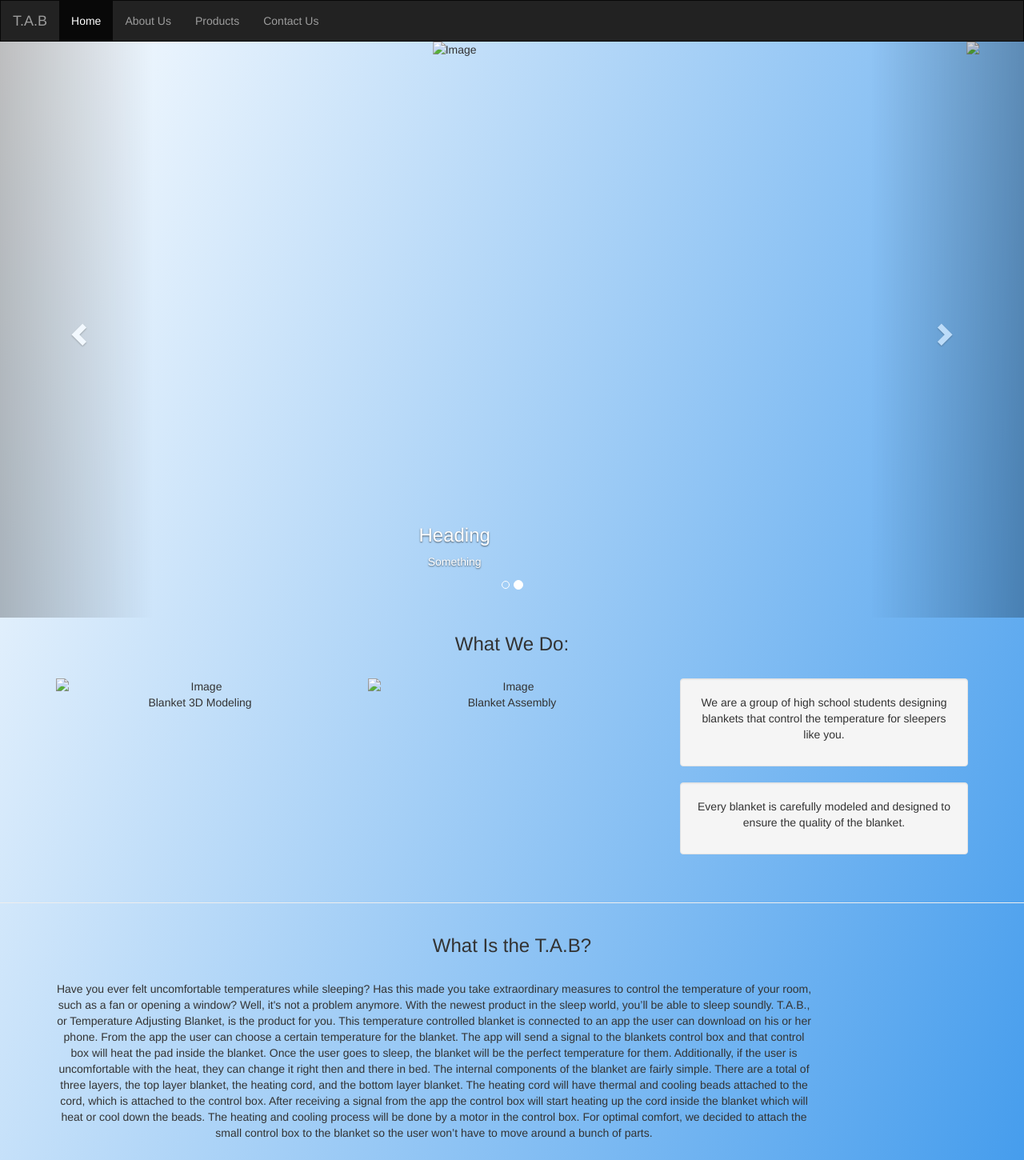
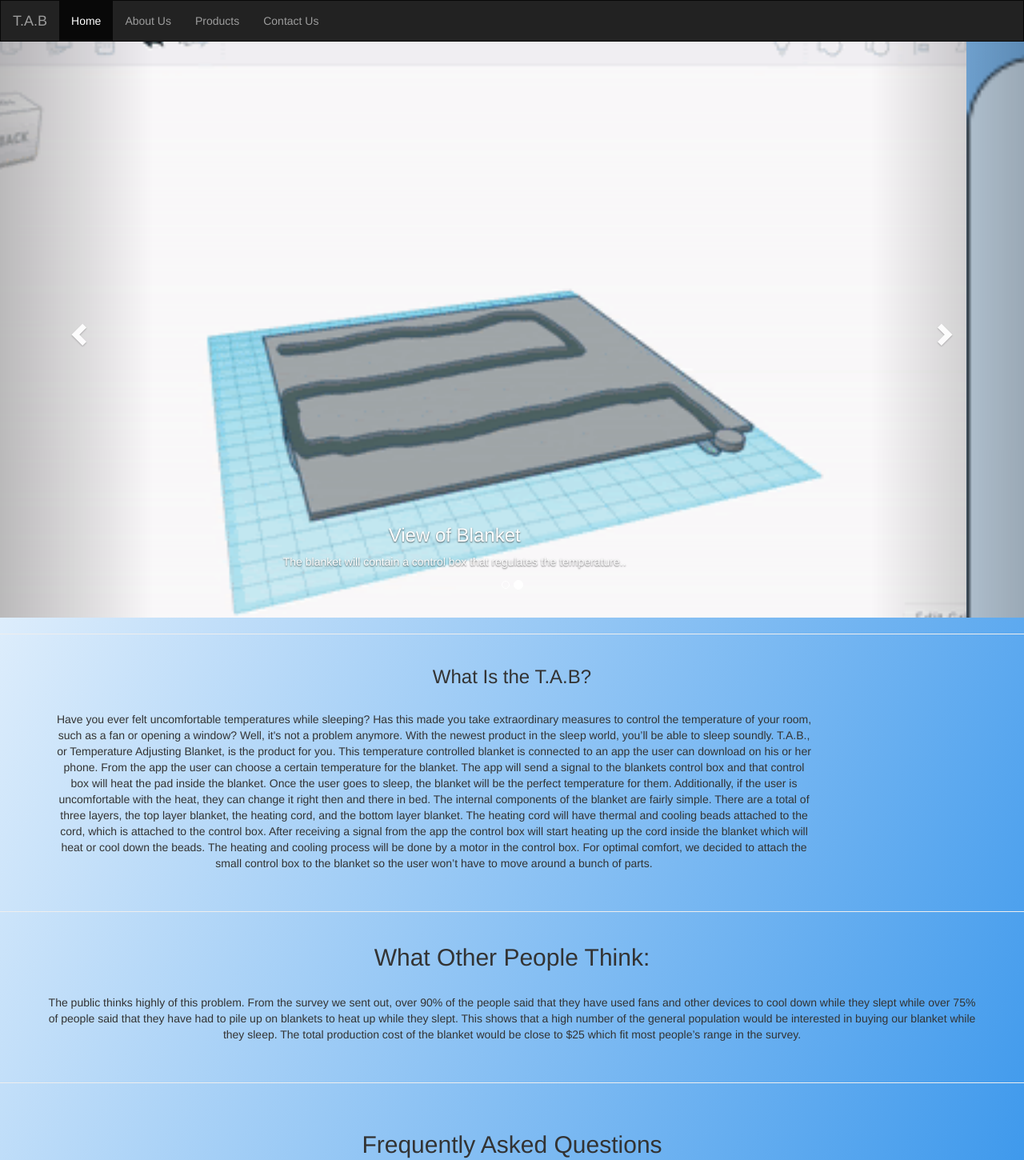
Before and after one commit to kklike32/tab, a plain HTML site: page index.html in a window 1280 px wide. Shown: the top 1450 px of the page at 80% size. Drawn offline with nearby package versions, Linux system fonts and the light colour scheme.

Commit message:
Update index.html

```diff
--- a/index.html
+++ b/index.html
@@ -71,21 +71,27 @@
         <div class='modelo-wrapper'>
         <div style="width: 100%; padding-bottom: 56.25%; position: relative">
           <div style="position: absolute; top: 0; bottom: 0; left: 0; right: 0;">
-            <img src="" alt="Image">
+            <img src="https://github.com/kklike32/tab/blob/master/blanket_cad.PNG" alt="Image of Blanket">
           </div>
           </div>
         </div>
         <div class="carousel-caption">
-          <h3>Heading</h3>
-          <p>Something</p>
+          <h3>View of Blanket</h3>
+          <p>The blanket will contain a control box that regulates the temperature..</p>
         </div>
       </div>
 
       <div class="item">
-        <img src="" alt="Image">
+        <div class='modelo-wrapper'>
+        <div style="width: 100%; padding-bottom: 56.25%; position: relative">
+          <div style="position: absolute; top: 0; bottom: 0; left: 0; right: 0;">
+            <img src="https://github.com/kklike32/tab/blob/master/blanket_img.png" alt="Image of Blanket">
+          </div>
+          </div>
+        </div>
         <div class="carousel-caption">
-          <h3>Heading</h3>
-          <p>something</p>
+          <h3>Blanket's Design</h3>
+          <p>The cable runs in a zigzag pattern to capture all the area.</p>
         </div>
       </div>
     </div>
@@ -101,45 +107,6 @@
     </a>
 </div>
 
-<div class="container text-center" id="about">
-  <h3>What We Do:</h3><br>
-  <div class="row">
-    <div class="col-sm-4">
-      <img src="" class="img-responsive" style="width:100%" alt="Image" data-toggle="modal" data-target="#myModal">
-      <p>Blanket 3D Modeling</p>
-    </div>
-    <div class="modal fade" id="myModal" role="dialog">
-    <div class="modal-dialog">
-      <!-- Modal content-->
-      <div class="modal-content">
-        <div class="modal-header">
-          <button type="button" class="close" data-dismiss="modal">&times;</button>
-          <h4 class="modal-title">Blanket 3D Modeling</h4>
-        </div>
-        <div class="modal-body">
-          <img src="" class="img-responsive" style="width:100%" alt="Image">
-        </div>
-        <div class="modal-footer">
-          <button type="button" class="btn btn-default" data-dismiss="modal">Close</button>
-        </div>
-      </div>
-    </div>
-  </div>
-    <div class="col-sm-4">
-      <img src="" class="img-responsive" style="width:100% height: 100%" alt="Image">
-      <p>Blanket Assembly</p>
-    </div>
-    <div class="col-sm-4">
-      <div class="well">
-       <p>We are a group of high school students designing blankets that control the temperature for
-       sleepers like you.</p>
-      </div>
-      <div class="well">
-       <p>Every blanket is carefully modeled and designed to ensure the quality of the blanket.</p>
-      </div>
-    </div>
-  </div>
-</div><br>
 <hr>
 <div class="container" id="about">
   <h3 class="text-center">What Is the T.A.B?</h3><br>
```
